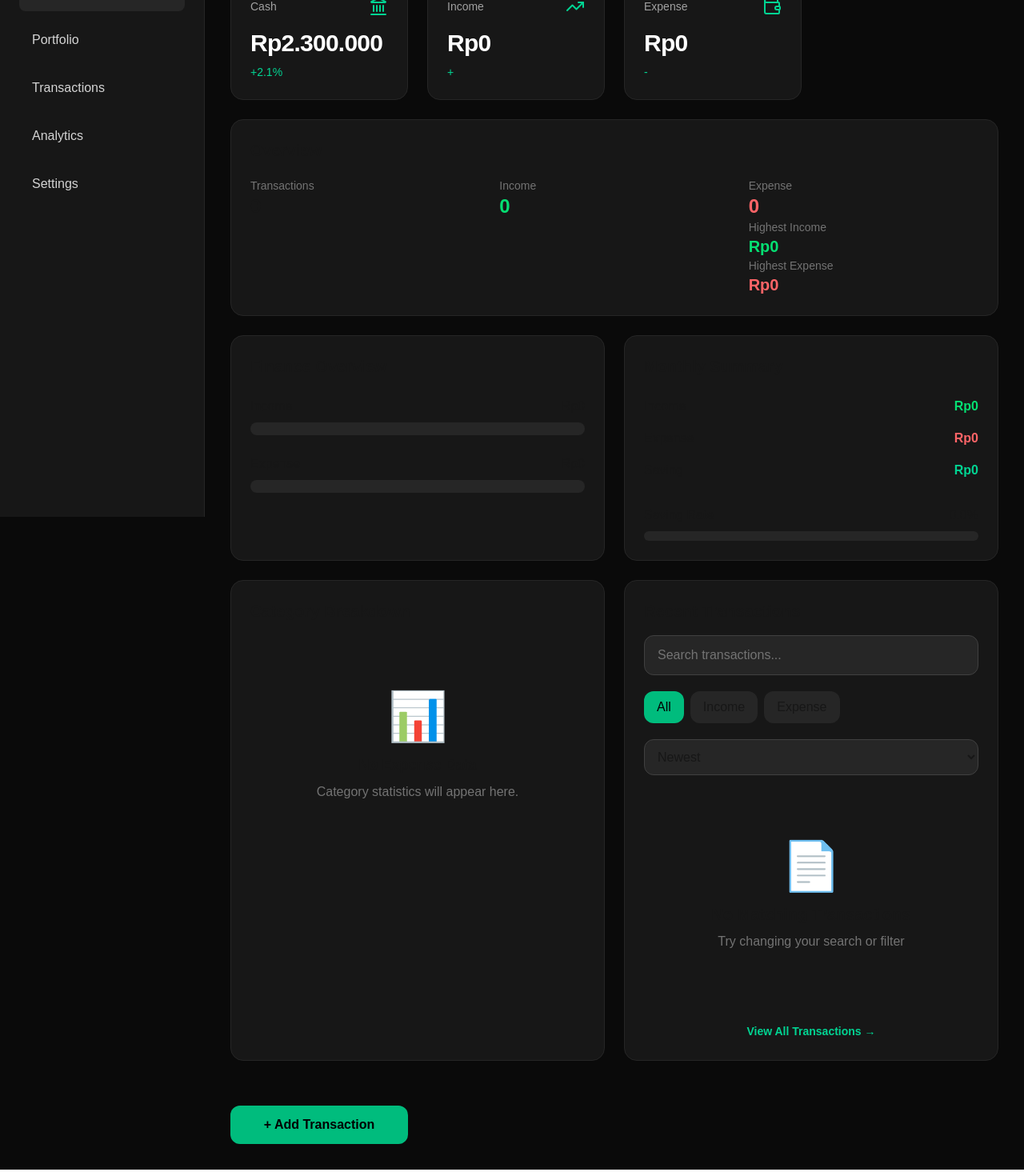
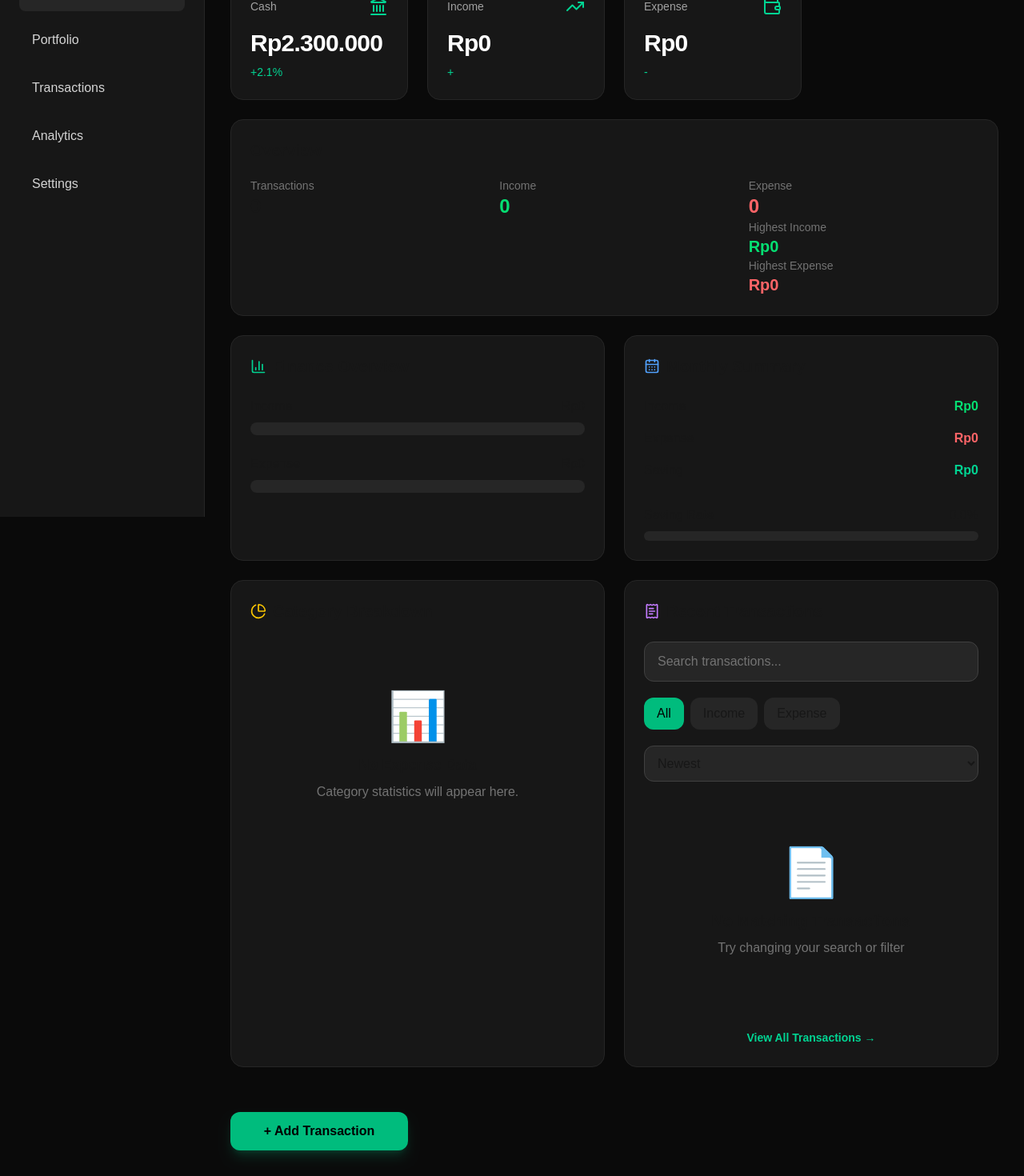
Before and after one commit to LiloMilo-lab/MyVault, a Next.js app: page / in a window 1280 px wide. Shown: the part 154-1624 px from the top of the page at 80% size. Built offline with nearby package versions, Linux system fonts and the light colour scheme.

Commit message:
feat: complete dashboard polish and improve UX

```diff
--- a/app/page.tsx
+++ b/app/page.tsx
@@ -250,7 +250,20 @@ export default function Home() {
 
             <button
               onClick={() => setIsOpen(true)}
-              className="mt-8 rounded-xl bg-emerald-500 px-6 py-3 font-semibold text-black transition hover:bg-emerald-400"
+              className="
+              mt-8
+              rounded-xl
+              bg-emerald-500
+              px-6
+              py-3
+              font-semibold
+              text-black
+              transition-all
+              hover:bg-emerald-400
+              hover:scale-105
+              active:scale-95
+              shadow-lg
+              shadow-emerald-500/20"
               >
               + Add Transaction
             </button>
--- a/components/dashboard/CategoryBreakdown.tsx
+++ b/components/dashboard/CategoryBreakdown.tsx
@@ -1,4 +1,5 @@
 import { Transaction } from "@/types/transaction";
+import { PieChart } from "lucide-react";
 type CategoryBreakdownProps = {
   transactions: Transaction[];
 };
@@ -35,9 +36,13 @@ export default function CategoryBreakdown({
                 hover:-translate-y-1
             "
         >
-            <h2 className="mb-6 text-xl font-bold">
-                Category Breakdown
-            </h2>
+            <div className="mb-6 flex items-center gap-2">
+                <PieChart className="h-5 w-5 text-yellow-400" />
+
+                <h2 className="text-xl font-bold">
+                    Category Breakdown
+                </h2>
+            </div>
 
             <div className="py-16 text-center">
 
@@ -79,9 +84,13 @@ export default function CategoryBreakdown({
                 hover:-translate-y-1
             "
         >
-            <h2 className="mb-6 text-xl font-bold">
+        <div className="mb-6 flex items-center gap-2">
+            <PieChart className="h-5 w-5 text-yellow-400" />
+
+            <h2 className="text-xl font-bold">
                 Category Breakdown
             </h2>
+        </div>
 
             <div className="space-y-5">
 
@@ -104,7 +113,8 @@ export default function CategoryBreakdown({
                                     rounded-full
                                     bg-emerald-500
                                     transition-all
-                                    duration-700
+                                    duration-500
+                                    hover:brightness-110
                                     "
                                 style={{
                                     width: `${(amount / max) * 100}%`,
--- a/components/dashboard/FinanceChart.tsx
+++ b/components/dashboard/FinanceChart.tsx
@@ -1,3 +1,4 @@
+import { BarChart3 } from "lucide-react";
 type FinanceChartProps = {
   income: number;
   expense: number;
@@ -24,9 +25,13 @@ export default function FinanceChart({
             hover:-translate-y-1
         "
     >
-      <h2 className="mb-6 text-xl font-bold">
+        <div className="mb-6 flex items-center gap-2">
+            <BarChart3 className="h-5 w-5 text-emerald-400" />
+
+            <h2 className="text-xl font-bold">
                 Finance Overview
             </h2>
+        </div>
 
         {/* Income */}
 
@@ -51,12 +56,12 @@ export default function FinanceChart({
                         bg-green-500
                         transition-all
                         duration-700
+                        hover:brightness-110
                         "
                         style={{
                     width: `${(income / max) * 100}%`,
                 }}
                     />
-
                 </div>
 
             </div>
@@ -83,7 +88,9 @@ export default function FinanceChart({
                             rounded-full
                             bg-red-500
                             transition-all
-                duration-700"
+                            duration-700
+                            hover:brightness-110
+                            "
                         style={{
                         width: `${(expense / max) * 100}%`,
                     }}
@@ -94,5 +101,6 @@ export default function FinanceChart({
                 </div>
 
             </div>
+
   );
 }
--- a/components/dashboard/MonthlySummary.tsx
+++ b/components/dashboard/MonthlySummary.tsx
@@ -1,3 +1,4 @@
+import { CalendarDays } from "lucide-react";
 type MonthlySummaryProps = {
   income: number;
   expense: number;
@@ -31,9 +32,13 @@ export default function MonthlySummary({
                 hover:-translate-y-1
             "
         >
-            <h2 className="mb-6 text-xl font-bold">
-                Monthly Summary
-            </h2>
+            <div className="mb-6 flex items-center gap-2">
+                <CalendarDays className="h-5 w-5 text-blue-400" />
+
+                <h2 className="text-xl font-bold">
+                    Monthly Summary
+                </h2>
+            </div>
 
             <div className="space-y-4">
 
--- a/components/dashboard/StatCard.tsx
+++ b/components/dashboard/StatCard.tsx
@@ -22,7 +22,9 @@ export default function StatCard({
         transition-all
         duration-300
         hover:-translate-y-1
-        hover:shadow-emerald-500/40
+        hover:border-neutral-700
+        hover:shadow-lg
+        hover:shadow-emerald-500/10
         ">
 
         <div className="flex items-center justify-between">
--- a/components/transactions/TransactionList.tsx
+++ b/components/transactions/TransactionList.tsx
@@ -1,5 +1,6 @@
 import { formatCurrency } from "@/lib/format";
 import {Transaction} from "@/types/transaction";
+import { ReceiptText } from "lucide-react";
 
 const categoryIcons = {
     Food: "🍔" ,
@@ -70,9 +71,13 @@ export default function TransactionList({
         hover:-translate-y-1
       "
     >
-      <h2 className="mb-4 text-xl font-bold">
-        Recent Transactions
-      </h2>
+      <div className="mb-6 flex items-center gap-2">
+        <ReceiptText className="h-5 w-5 text-purple-400" />
+
+        <h2 className="text-xl font-bold">
+          Recent Transactions
+        </h2>
+      </div>
 
         <input
           type="text"
@@ -90,9 +95,12 @@ export default function TransactionList({
           py-3
           text-white
           placeholder:text-neutral-500
+          transition-all
+          duration-300
           focus:outline-none
           focus:ring-2
           focus:ring-emerald-500
+          focus:border-emerald-500
           "
         />
 
@@ -100,10 +108,17 @@ export default function TransactionList({
 
         <button
           onClick={() => setFilter("All")}
-          className={`rounded-xl px-4 py-2 ${
+          className={`
+            rounded-xl
+            px-4
+            py-2
+            transition-all
+            duration-300
+            hover:scale-105
+            ${
             filter === "All"
               ? "bg-emerald-500 text-black"
-              : "bg-neutral-800"
+              : "bg-neutral-800 hover:bg-neutral-700"
           }`}
         >
           All
@@ -111,7 +126,14 @@ export default function TransactionList({
 
         <button
           onClick={() => setFilter("Income")}
-          className={`rounded-xl px-4 py-2 ${
+          className={`
+            rounded-xl
+            px-4
+            py-2
+            transition-all
+            duration-300
+            hover:scale-105
+            ${
             filter === "Income"
               ? "bg-emerald-500 text-black"
               : "bg-neutral-800"
@@ -122,7 +144,14 @@ export default function TransactionList({
 
         <button
           onClick={() => setFilter("Expense")}
-          className={`rounded-xl px-4 py-2 ${
+          className={`
+            rounded-xl
+            px-4
+            py-2
+            transition-all
+            duration-300
+            hover:scale-105
+            ${
             filter === "Expense"
               ? "bg-emerald-500 text-black"
               : "bg-neutral-800"
@@ -145,7 +174,19 @@ export default function TransactionList({
                 | "Lowest"
             )
           }
-          className="w-full rounded-xl border border-neutral-700 bg-neutral-800 p-3"
+          className="
+          w-full
+          rounded-xl
+          border
+          border-neutral-700
+          bg-neutral-800
+          p-3
+          transition-all
+          duration-300
+          focus:ring-2
+          focus:ring-emerald-500
+          focus:border-emerald-500
+          "
         >
           <option>Newest</option>
           <option>Oldest</option>
@@ -179,7 +220,7 @@ export default function TransactionList({
           {transactions.slice(0, 5).map((transaction, index) => (
             <div
               key={index}
-              className={`flex items-start justify-between gap-4 rounded-xl border p-4 transition hover:scale-[1.01] ${
+              className={`flex items-start justify-between gap-4 rounded-xl border p-4 transition-all duration-300 transition hover:scale-[1.01] ${
                 transaction.type === "Income"
                   ? "border-emerald-700 bg-neutral-800"
                   : "border-red-700 bg-neutral-800"
@@ -237,14 +278,14 @@ export default function TransactionList({
                         setEditingIndex(index);
                         setIsOpen(true);
                       }}
-                      className="text-blue-400 transition hover:text-blue-300"
+                      className="text-blue-400 transition-all duration-300 hover:scale-125 hover:text-blue-300"
                     >
                       ✏️
                     </button>
 
                     <button
                       onClick={() => deleteTransaction(index)}
-                      className="text-red-400 transition hover:text-red-300"
+                      className="text-red-400 transition-all duration-300 hover:scale-125 hover:text-red-300"
                     >
                       🗑️
                     </button>
@@ -265,7 +306,7 @@ export default function TransactionList({
       <div className="mt-6 text-center">
 
         <button
-          className="text-sm font-semibold text-emerald-400 transition hover:text-emerald-300"
+          className="text-sm font-semibold text-emerald-400 transition-all duration-300 hover:text-emerald-300 hover:translate-x-1"
         >
           View All Transactions →
         </button>
```
Lines whose indentation alone changed are shown as unchanged.
